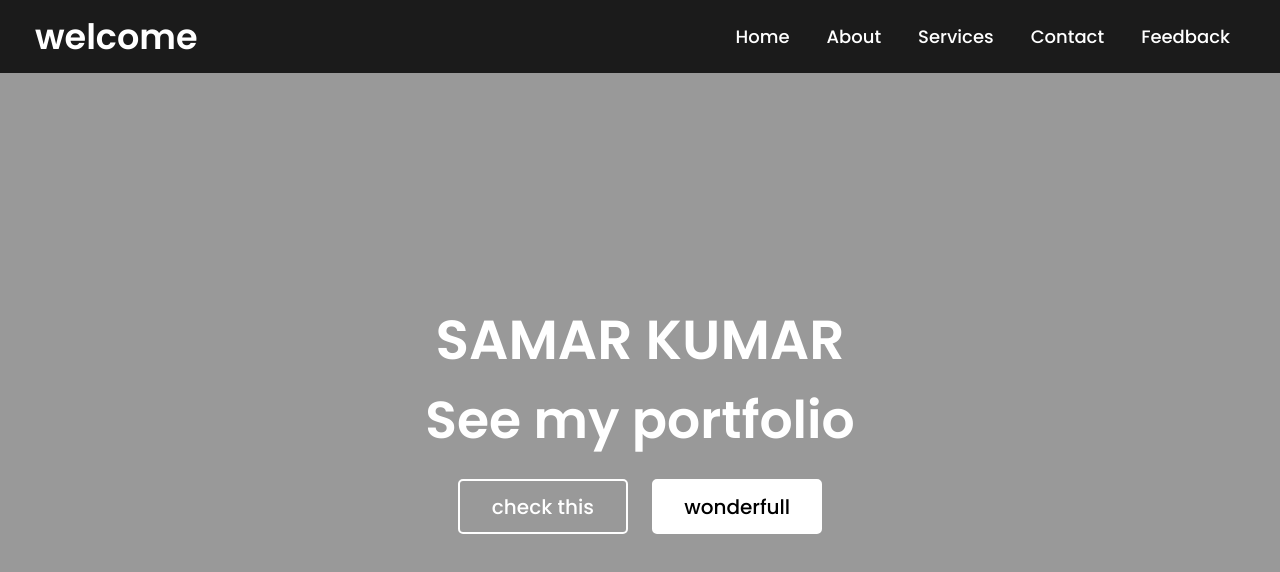
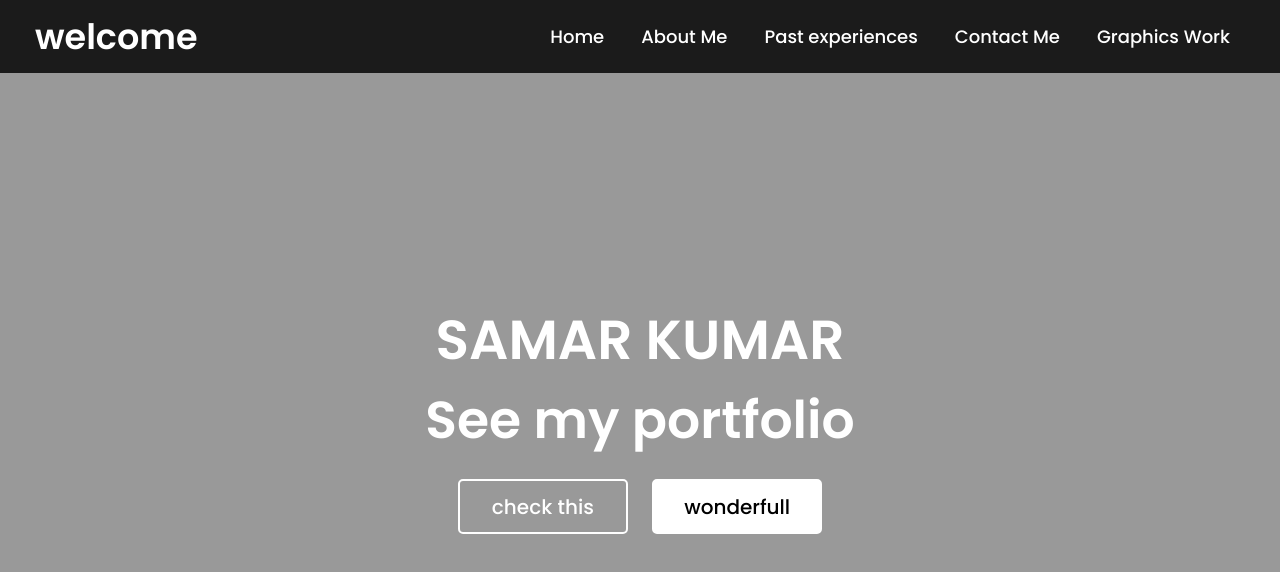
Before and after one commit to Samarupes/assignmentno1.github.io, a plain HTML site: page index.html in a window 1280 px wide. Drawn offline with Linux system fonts and the light colour scheme.

Commit message:
Update index.html

```diff
--- a/index.html
+++ b/index.html
@@ -15,10 +15,10 @@
       </div>
       <ul>
         <li><a href="#">Home</a></li>
-        <li><a href="#">About</a></li>
-        <li><a href="#">Services</a></li>
-        <li><a href="#">Contact</a></li>
-        <li><a href="#">Feedback</a></li>
+        <li><a href="#">About Me</a></li>
+        <li><a href="#">Past experiences</a></li>
+        <li><a href="#">Contact Me</a></li>
+        <li><a href="#">Graphics Work</a></li>
       </ul>
     </div>
   </nav>
```
